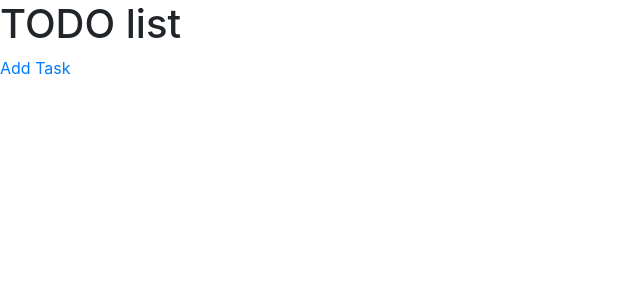
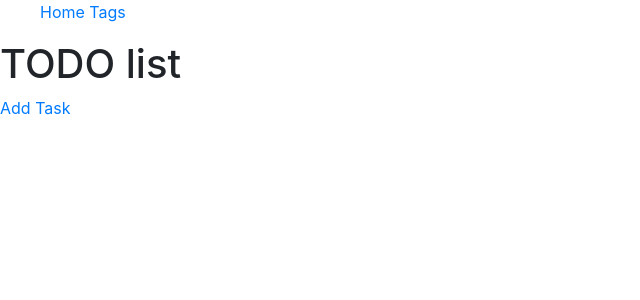
Before and after one commit to DenPrislipskyi/Todo-list, a Django app: page / in a window 1280 px wide. Shown: the top 300 px of the page, without its empty margins (0-640 px from the left). Run offline with Django 4.2, Linux system fonts and the light colour scheme; data that the repository does not hold is empty.

Commit message:
add sidebar

```diff
--- a/templates/base.html
+++ b/templates/base.html
@@ -8,6 +8,7 @@
 <body>
 
   {% block sidebar %}
+    {% include "includes/sidebar.html" %}
   {% endblock %}
 
   {% block content %}
--- /dev/null
+++ b/templates/includes/sidebar.html
@@ -0,0 +1,4 @@
+<ul>
+  <a href="{% url 'list:task-list' %}">Home</a>
+  <a href="{% url 'list:tag-list' %}">Tags</a>
+</ul>
```
